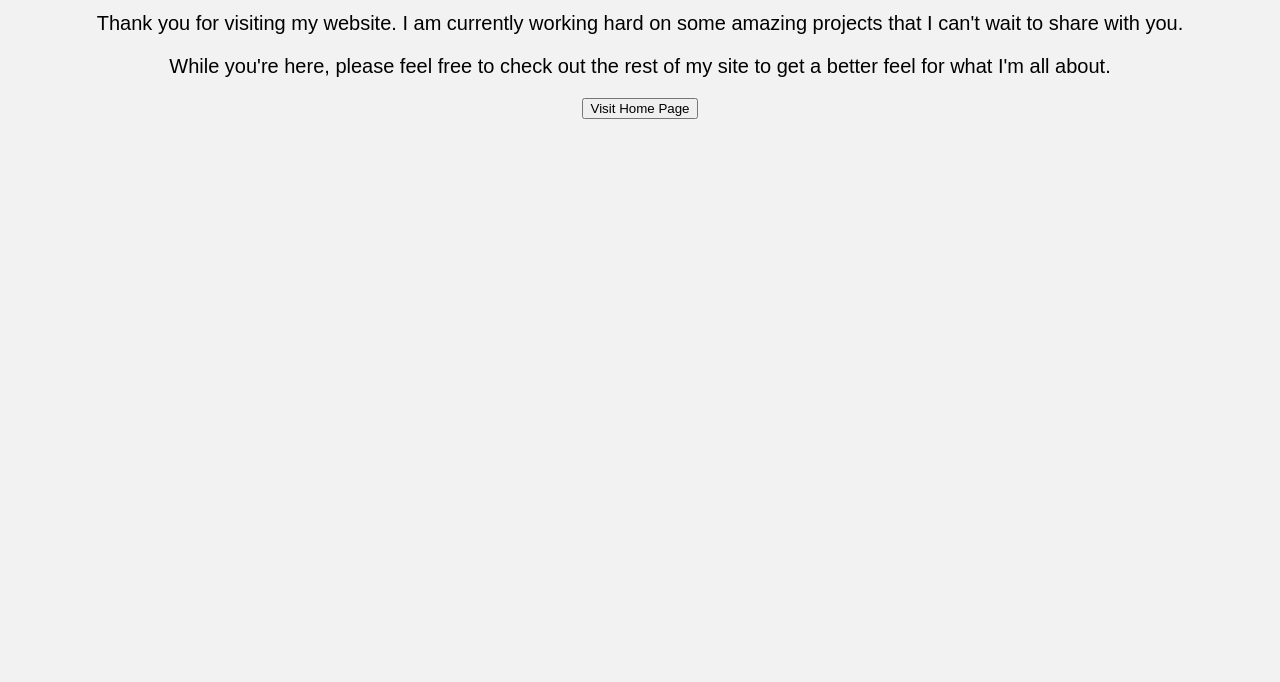
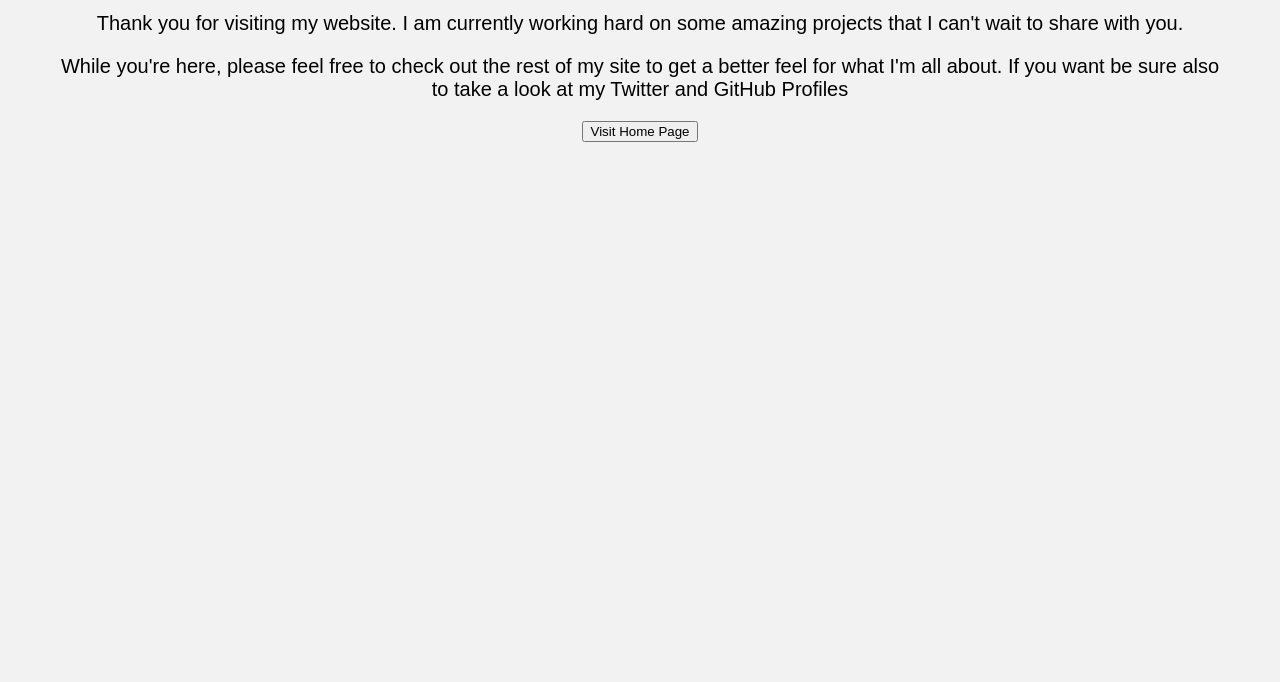
Before and after one commit to OverloadedTech/website-lucazani-eu-org, a plain HTML site: page projects/index.html in a window 1280 px wide. Shown: the part 118-800 px from the top of the page. Drawn offline with Linux system fonts and the light colour scheme.

Commit message:
Update index.html

```diff
--- a/projects/index.html
+++ b/projects/index.html
@@ -24,7 +24,7 @@
 <body>
 	<h1>Coming Soon!</h1>
 	<p>Thank you for visiting my website. I am currently working hard on some amazing projects that I can't wait to share with you.</p>
-	<p>While you're here, please feel free to check out the rest of my site to get a better feel for what I'm all about.</p>
+	<p>While you're here, please feel free to check out the rest of my site to get a better feel for what I'm all about. If you want be sure also to take a look at my Twitter and GitHub Profiles</p>
 	<a href="https://lucazani.com/"><button>Visit Home Page</button></a>
 </body>
 </html>
```
